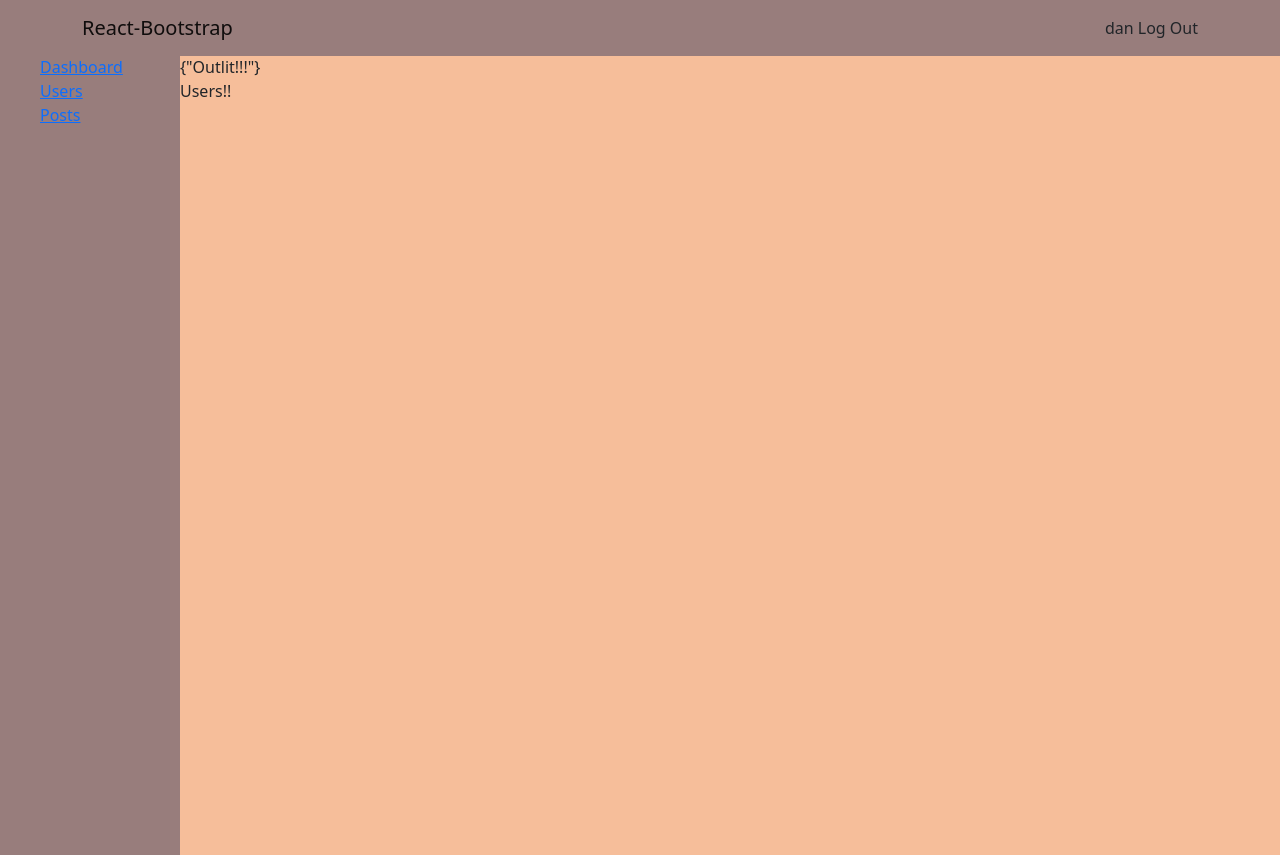
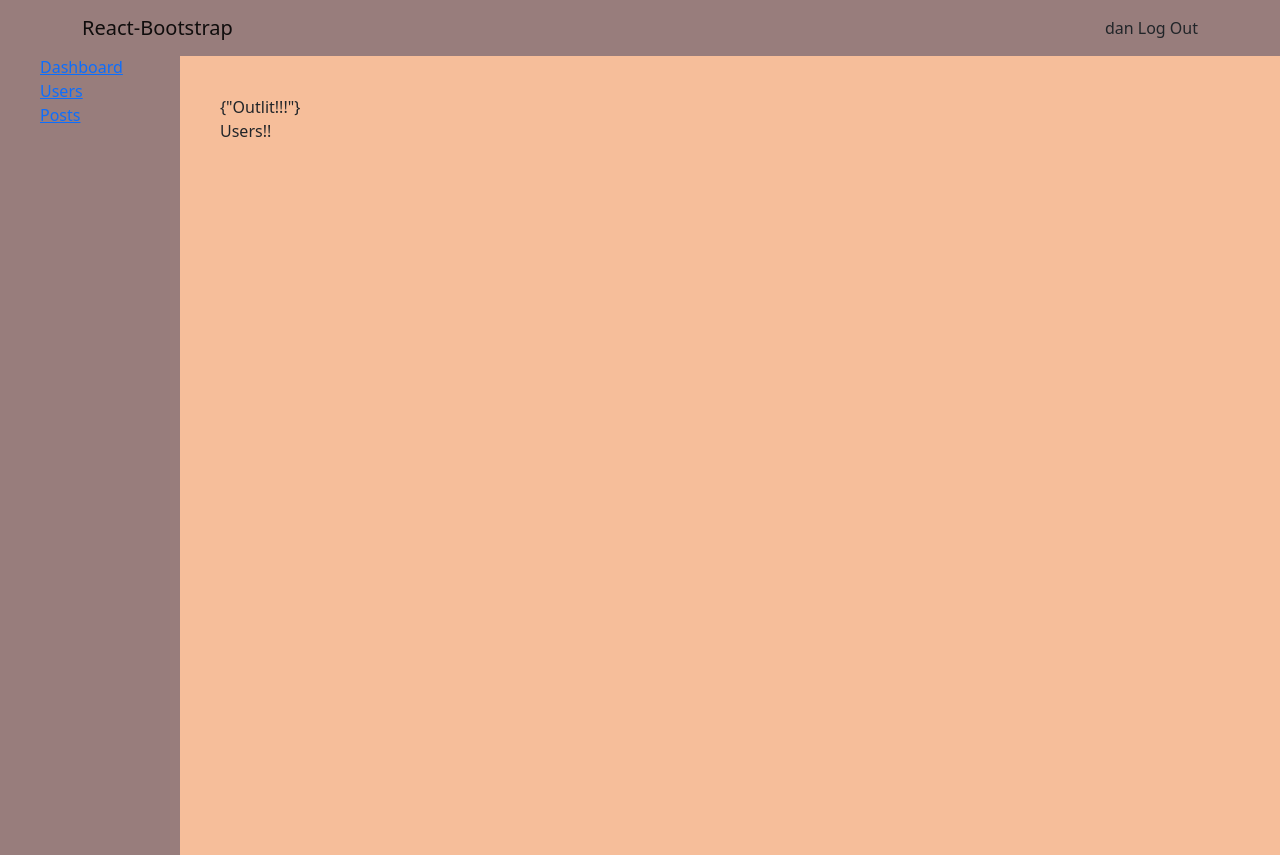
Before and after one commit to nycosborne/blog.nycosborne, a React (Vite) app in the folder react/: page /users in a window 1280 px wide. Built offline with nearby package versions, Linux system fonts and the light colour scheme.

Commit message:
More layout styleing

```diff
--- a/react/src/components/DefaultLayout.jsx
+++ b/react/src/components/DefaultLayout.jsx
@@ -24,7 +24,7 @@ function DefaultLayout() {
         },
         right: {
             height: window.innerHeight,
-            padding: 0,
+            padding: 40,
             margin: 0,
             overflow: 'hidden',
             backgroundColor: '#F6BE9A'
```
